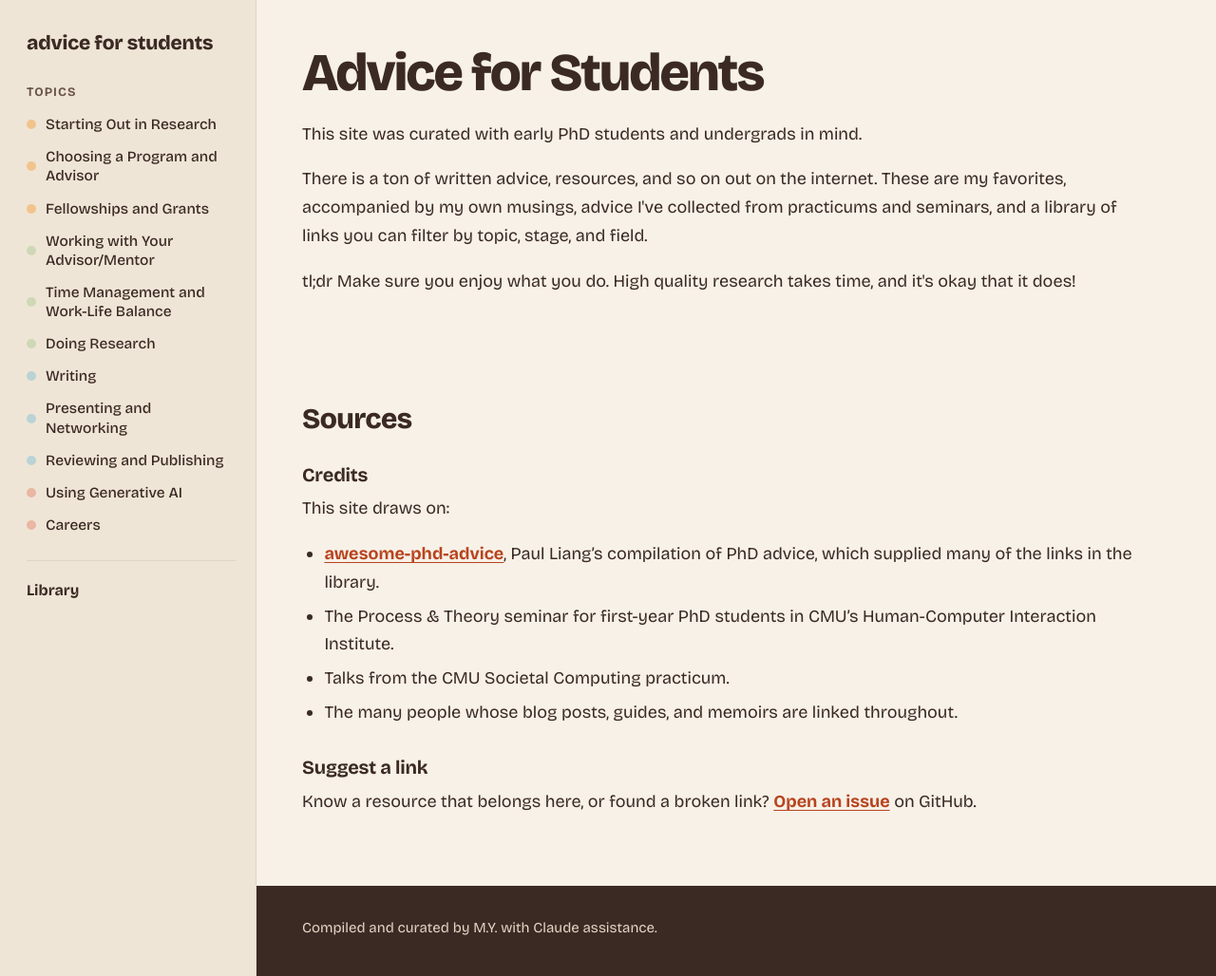
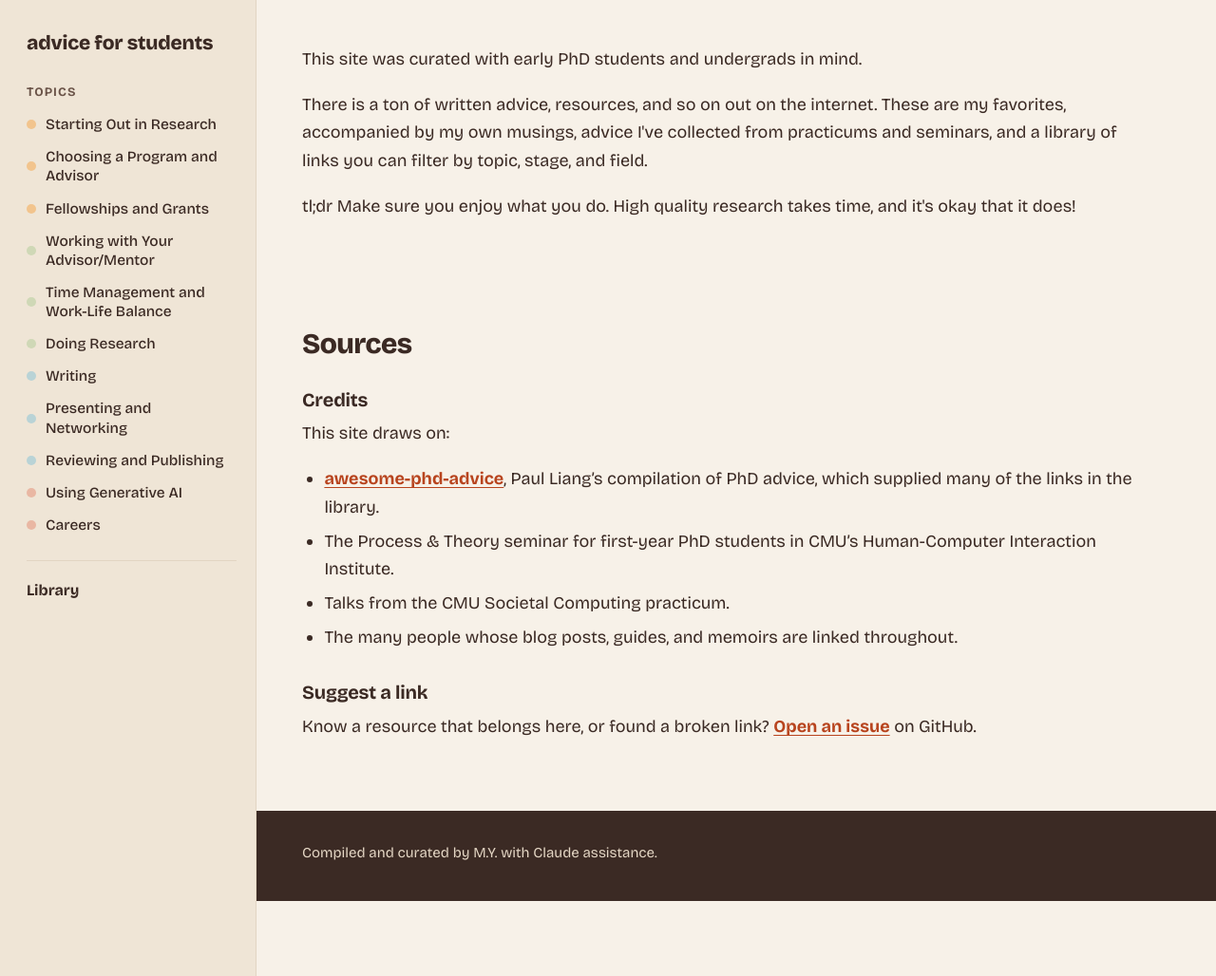
Before and after one commit to merylye/student-advice, a Jekyll site: the page built from index.html, in a window 1280 px wide and 1028 px high. Shown: the whole window at 95% size. Built offline with Jekyll 4.4.1, drawn with Linux system fonts in a browser that asks for light colours.

Commit message:
Remove home page heading
Co-Authored-By: Claude Opus 5.5 <noreply@anthropic.com>
Claude-Session: https://claude.ai/code/session_01C25QM1QrULTUCEMLhuM8KY

```diff
--- a/index.html
+++ b/index.html
@@ -5,7 +5,6 @@ title: Advice for Students
 <section class="hero">
   <div class="wrap">
     <div class="hero-grid">
-      <h1>Advice for Students</h1>
       <p>This site was curated with early PhD students and undergrads in mind.</p>
       <p>There is a ton of written advice, resources, and so on out on the internet. These are my favorites, accompanied by my own musings, advice I've collected from practicums and seminars, and a library of links you can filter by topic, stage, and field.</p>
       <p>tl;dr Make sure you enjoy what you do. High quality research takes time, and it's okay that it does!</p>
```
